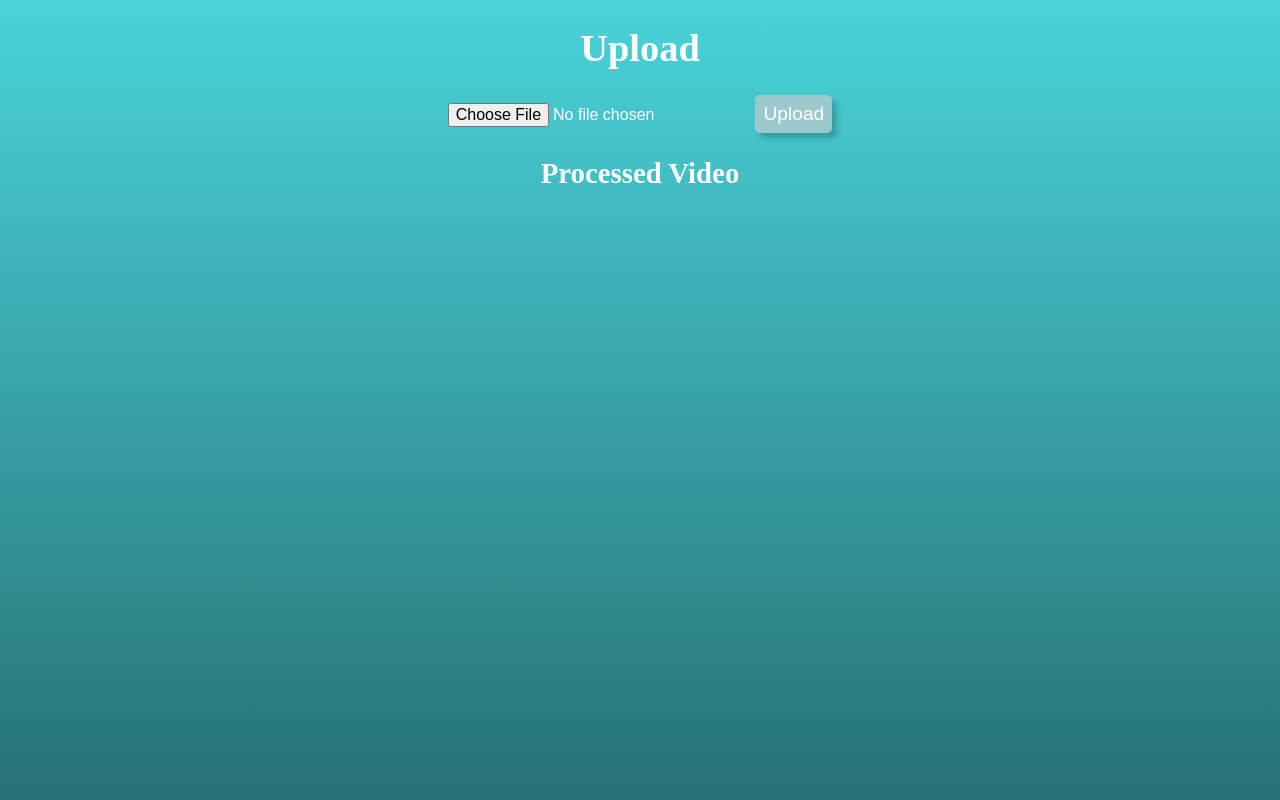
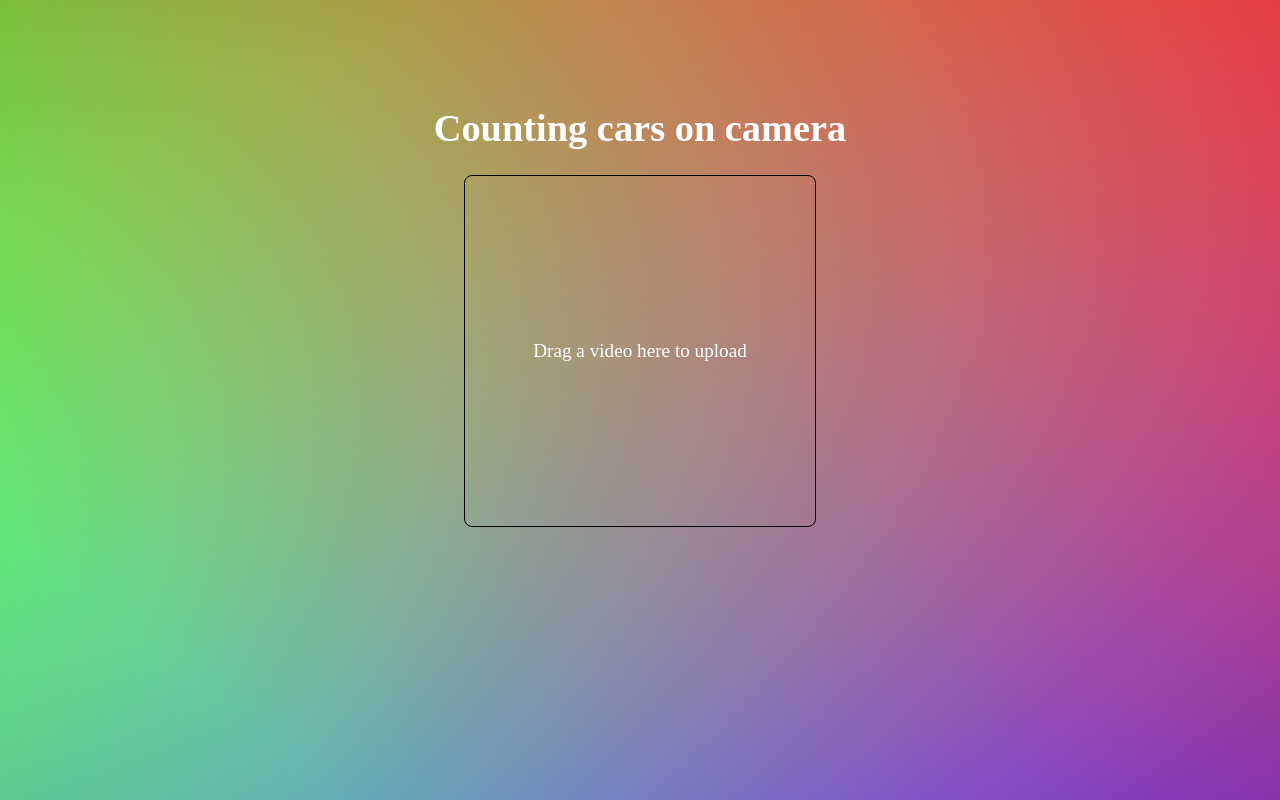
Before and after one commit to kissmihaly1/kepfeld2024, a Flask app: page / in a window 1280 px wide. Run offline with Flask 3, Linux system fonts and the light colour scheme.

Commit message:
UI frissítése
- Most már van egy grad-&-drop input mező, amibe az egyes videókat fel lehet tölteni.
- Amennyiben a videó feltöltésre kerül, akkor egy progress-spinner kerül megjelenítésre, ami addig fog pörögni, míg a videó nem kerül feldolgozásra.
- Amennyiben a videó feldolgozásra került, akkor megjelenítésre került az eredményvideó.

```diff
--- a/static/script.js
+++ b/static/script.js
@@ -1,4 +1,41 @@
-function uploadVideo() {
+const setProgressSpinnerElements = () => {
+    const progressSpinnerElement = document.getElementById('progressSpinner');
+    const mainContainerElement = document.getElementById('mainContainer');
+    if (progressSpinnerElement) {
+        // Jelenítsük meg a progress spinner-t
+        progressSpinnerElement.style.display = 'block';
+    }
+    if (mainContainerElement) {
+        // A háttér legyen blur, miközben az egérrel ne lehessen kattintani.
+        mainContainerElement.style.filter = "blur(3px)";
+        mainContainerElement.style.pointerEvents = "none";
+    }
+}
+
+const removeProgressSpinnerElements = () => {
+    const progressSpinnerElement = document.getElementById('progressSpinner');
+    const mainContainerElement = document.getElementById('mainContainer');
+    const videoDisplayerElement = document.getElementsByClassName('videoDisplayer');
+    const htmlElement = document.getElementsByTagName("html");
+
+    if (progressSpinnerElement) {
+        // Tüntessük el a progress spinner-t
+        progressSpinnerElement.style.display = 'none';
+    }
+    if (mainContainerElement) {
+        // A háttér kerüljön visszaállításra az eredeti állapotára.
+        mainContainerElement.style.filter = "";
+        mainContainerElement.style.pointerEvents = "";
+    }
+    if (videoDisplayerElement[0]) {
+        videoDisplayerElement[0].style.display = "block";
+    }
+    if (htmlElement[0]) {
+        htmlElement[0].style.height = "auto";
+    }
+}
+
+const uploadVideo = () => {
     const videoInput = document.getElementById('videoFile');
     const formData = new FormData();
 
@@ -10,6 +47,9 @@ function uploadVideo() {
 
     // Add hozzá a kiválasztott fájlt a formData-hoz
     formData.append('video', videoInput.files[0]);
+
+    // Jelenítsük meg a progress bar-t.
+    setProgressSpinnerElements();
 
     // AJAX kérés küldése Fetch API-val
     fetch('/process-video', {
@@ -33,13 +73,10 @@ function uploadVideo() {
                 numberDivElement.style.display = "block";
                 numberSpanElement.textContent = number;
             }
-        });
-    })
-    .then(data => {
-        console.log('Success');
+        }).finally(() => removeProgressSpinnerElements());
     })
     .catch(error => {
         console.error('Error:', error);
         alert('An error occurred while uploading.');
-    });
+    }).finally(() => removeProgressSpinnerElements());
 }
--- a/static/styles.css
+++ b/static/styles.css
@@ -1,14 +1,16 @@
-html, body {
+html {
     height: 100%;
-    overflow: hidden;
+    background: linear-gradient(217deg, rgba(255,0,0,.7), rgba(255,0,0,0) 85%),
+    linear-gradient(127deg, rgba(0,255,0,.7), rgba(0,255,0,0) 85%),
+    linear-gradient(336deg, rgba(0,0,255,.7), rgba(0,0,255,0) 85%);
 }
 
 body {
-    background: linear-gradient(#4AD3DA, #277174);
     color: #fff;
     text-align: center;
     margin: 0;
     font-size: 1.2rem;
+    padding: 80px 0 80px 0;
 
     form {
 
@@ -44,3 +46,150 @@ body {
         font-size: 1.4rem;
     }
 }
+
+.input-component {
+  opacity: 0;
+  position: absolute;
+  top: 0;
+  left: 0;
+  cursor: pointer;
+  width: 350px;
+  height: 350px;
+}
+
+.drag-drop-component {
+  position: relative;
+  display: flex;
+  flex-direction: column;
+  justify-content: center;
+  align-items: center;
+  width: 350px;
+  height: 350px;
+  border: solid 1px black;
+  border-radius: 8px;
+}
+
+.drag-drop-component:hover {
+  background-color: rgba(0,0,0,0.035)
+}
+
+.drag-drop-video-holder {
+  display: flex;
+  gap: 8px;
+  justify-content: center;
+  flex-direction: column;
+  align-items: center;
+}
+
+.title-name {
+  display: flex;
+  justify-content: center;
+}
+
+.videoDisplayer {
+  display: none;
+}
+
+/* ===========================
+ * CSS of the progress spinner
+ * Reference link: https://loading.io/css/
+ * ===========================
+ */
+
+ .custom-scroll-spinner {
+    bottom: 50%;
+    left: 40%;
+    right: 40%;
+    position: absolute;
+    display: none;
+ }
+
+ .lds-roller,
+ .lds-roller div,
+ .lds-roller div:after {
+   box-sizing: border-box;
+ }
+ .lds-roller {
+   display: inline-block;
+   position: relative;
+   width: 80px;
+   height: 80px;
+ }
+ .lds-roller div {
+   animation: lds-roller 1.2s cubic-bezier(0.5, 0, 0.5, 1) infinite;
+   transform-origin: 40px 40px;
+ }
+ .lds-roller div:after {
+   content: " ";
+   display: block;
+   position: absolute;
+   width: 7.2px;
+   height: 7.2px;
+   border-radius: 50%;
+   background: currentColor;
+   margin: -3.6px 0 0 -3.6px;
+ }
+ .lds-roller div:nth-child(1) {
+   animation-delay: -0.036s;
+ }
+ .lds-roller div:nth-child(1):after {
+   top: 62.62742px;
+   left: 62.62742px;
+ }
+ .lds-roller div:nth-child(2) {
+   animation-delay: -0.072s;
+ }
+ .lds-roller div:nth-child(2):after {
+   top: 67.71281px;
+   left: 56px;
+ }
+ .lds-roller div:nth-child(3) {
+   animation-delay: -0.108s;
+ }
+ .lds-roller div:nth-child(3):after {
+   top: 70.90963px;
+   left: 48.28221px;
+ }
+ .lds-roller div:nth-child(4) {
+   animation-delay: -0.144s;
+ }
+ .lds-roller div:nth-child(4):after {
+   top: 72px;
+   left: 40px;
+ }
+ .lds-roller div:nth-child(5) {
+   animation-delay: -0.18s;
+ }
+ .lds-roller div:nth-child(5):after {
+   top: 70.90963px;
+   left: 31.71779px;
+ }
+ .lds-roller div:nth-child(6) {
+   animation-delay: -0.216s;
+ }
+ .lds-roller div:nth-child(6):after {
+   top: 67.71281px;
+   left: 24px;
+ }
+ .lds-roller div:nth-child(7) {
+   animation-delay: -0.252s;
+ }
+ .lds-roller div:nth-child(7):after {
+   top: 62.62742px;
+   left: 17.37258px;
+ }
+ .lds-roller div:nth-child(8) {
+   animation-delay: -0.288s;
+ }
+ .lds-roller div:nth-child(8):after {
+   top: 56px;
+   left: 12.28719px;
+ }
+ @keyframes lds-roller {
+   0% {
+     transform: rotate(0deg);
+   }
+   100% {
+     transform: rotate(360deg);
+   }
+ }
--- a/templates/index.html
+++ b/templates/index.html
@@ -8,20 +8,47 @@
   <link rel="stylesheet" href="../static/styles.css">
 </head>
 <body>
-    <h1>Upload</h1>
-
+  <div id="mainContainer" class="bg-container">
+    <div class="title-name">
+      <h1>
+        Counting cars on camera
+      </h1>
+    </div>
+    <div class="drag-drop-video-holder">
+      <div class="drag-drop-component">
         <form id="videoUploadForm">
-        <input type="file" id="videoFile" name="videoFile" accept="video/mp4" />
-        <button type="button" onclick="uploadVideo()">Upload</button>
+          <input
+            id="videoFile"
+            name="videoFile"
+            accept="video/mp4"
+            type="file"
+            class="input-component"
+            onchange="uploadVideo()"
+          />
+          <p class="text-center">
+            Drag a video here to upload
+          </p>
         </form>
-
+      </div>
+      <div class="videoDisplayer">
+        <div>
           <h2>Processed Video</h2>
-    <video id="processedVideo" controls>
+          <video allow="autoplay" id="processedVideo" width="640" controls>
             Your browser does not support the video tag
           </video>
           <div id="number">
             <p>Number of cars:</p>
             <span id="numberOfCars"></span>
           </div>
+        </div>
+      </div>
+    </div>
+  </div>
+  <div id="progressSpinner" class="custom-scroll-spinner">
+    <div class="lds-roller"><div></div><div></div><div></div><div></div><div></div><div></div><div></div><div></div></div>
+    <div style="color: black; font-weight: bold;">
+      Please wait until the video is processed...
+    </div>
+  </div>
 </body>
 </html>
```
Lines whose indentation alone changed are shown as unchanged.
